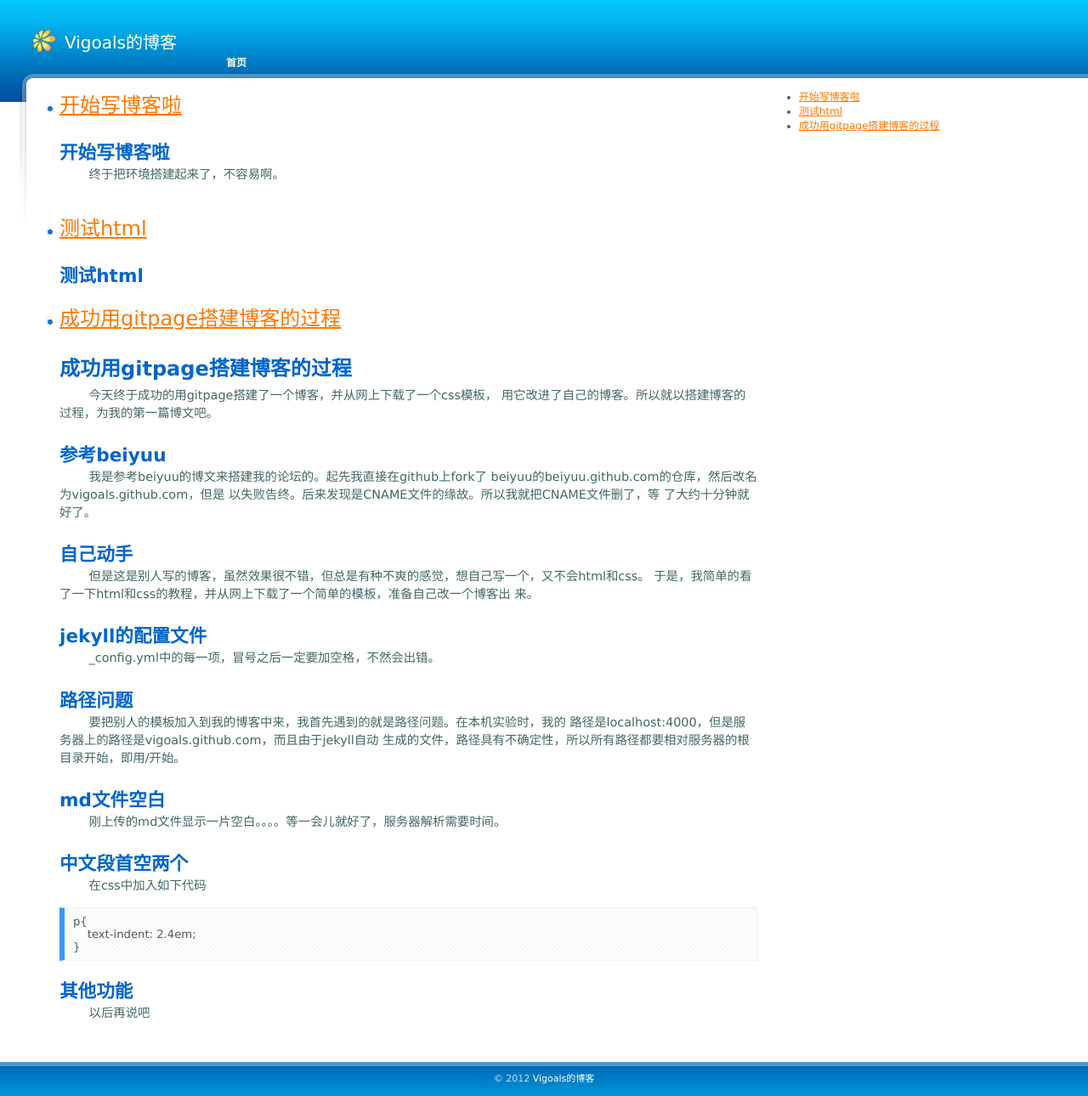
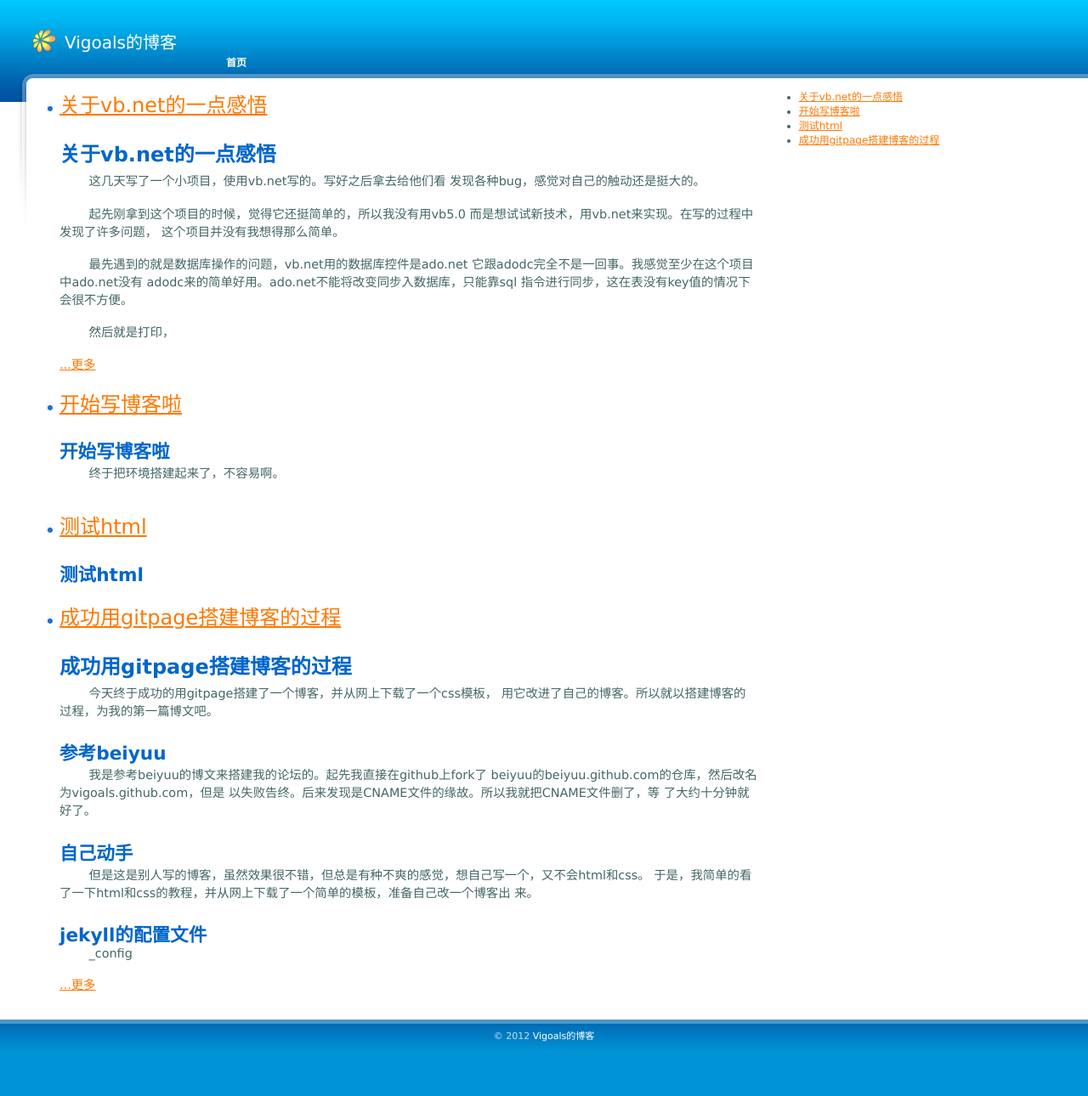
Before and after one commit to vigoals/vigoals.github.com, a Jekyll site: the page built from index.html, in a window 1280 px wide. Shown: the whole page at 85% size. Built offline with Jekyll 4.4.1, drawn with Linux system fonts in a browser that asks for light colours; after the commit the page ends 1240 px from its top, so only the background shows below that.

Commit message:
展开功能

```diff
--- /dev/null
+++ b/_posts/2012-11-20-vb-net.md
@@ -0,0 +1,18 @@
+---
+layout: default
+title: 关于vb.net的一点感悟
+---
+#{{ page.title }}
+这几天写了一个小项目，使用vb.net写的。写好之后拿去给他们看
+发现各种bug，感觉对自己的触动还是挺大的。
+
+起先刚拿到这个项目的时候，觉得它还挺简单的，所以我没有用vb5.0
+而是想试试新技术，用vb.net来实现。在写的过程中发现了许多问题，
+这个项目并没有我想得那么简单。
+
+最先遇到的就是数据库操作的问题，vb.net用的数据库控件是ado.net
+它跟adodc完全不是一回事。我感觉至少在这个项目中ado.net没有
+adodc来的简单好用。ado.net不能将改变同步入数据库，只能靠sql
+指令进行同步，这在表没有key值的情况下会很不方便。
+
+然后就是打印，
--- a/css/default.css
+++ b/css/default.css
@@ -156,6 +156,11 @@ h3{
 .content a{
 	font-size: 2em;
 }
+
+.content a.expansion{
+	font-size: 1.2em;
+}
+
 /* content */
 .content {
 	float: left;
--- a/index.html
+++ b/index.html
@@ -3,10 +3,14 @@ layout: default
 title: Vigoals的博客
 ---
 <ul>
+<script src="/js/expansion.js"></script>
 {% for post in site.posts %}
 	<li>
 		<a href="{{ post.url }}">{{ post.title }}</a> <br />
-		<p>{{ post.content }}</p>
+		<p><div name="{{ post.id }}">{{ post.content }}</div></p>
+		<script type="text/javascript">
+			expansion("{{ post.id }}")
+		</script>
 	</li>
 {% endfor %}
 </ul>
--- /dev/null
+++ b/js/expansion.js
@@ -0,0 +1,15 @@
+function expansion(name)
+{
+	var t = document.getElementsByName(name);
+	var o=t[0]
+	var s = o.innerHTML;
+	var p = document.createElement("span");
+	var n = document.createElement("a");
+	p.innerHTML = s.substring(0,500);
+	n.innerHTML = s.length > 100 ? "...更多" : "";
+	n.href = name+".html";
+	n.className="expansion";
+	o.innerHTML = "";
+	o.appendChild(p);
+	p.appendChild(n);
+}
```
